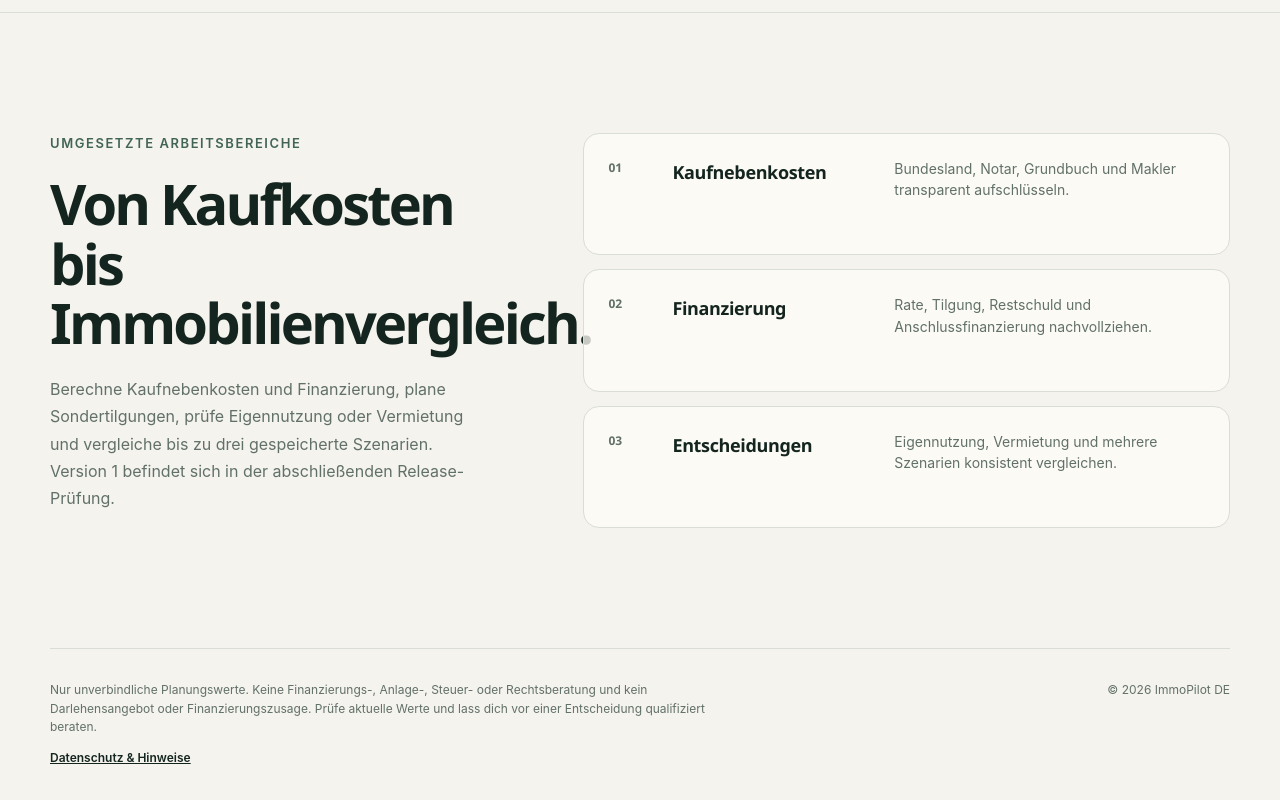
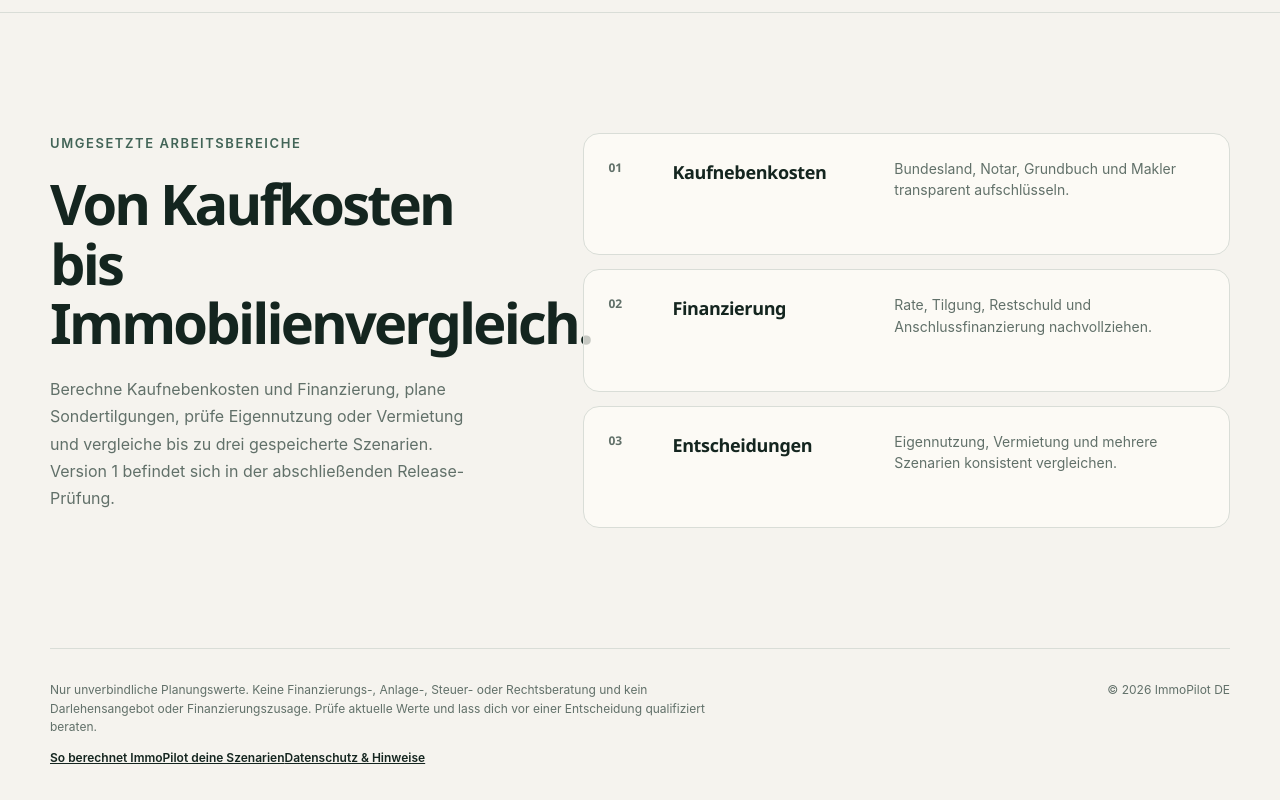
Before and after one commit to Akshat4112/immopilot-de, a React (Vite) app: page / in a window 1280 px wide. Shown: the part 1582-2382 px from the top of the page. Built offline with nearby package versions, Linux system fonts and the light colour scheme.

Commit message:
feat(PF-007.3): link source methodology from src/app/AppFooter.tsx

```diff
--- a/src/app/AppFooter.tsx
+++ b/src/app/AppFooter.tsx
@@ -8,6 +8,9 @@ export function AppFooter() {
     <footer className="site-footer">
       <div>
         <p>{t('footer.disclaimer')}</p>
+        <Link className="site-footer__notice" to="/methodology">
+          {t('methodology.page.title')}
+        </Link>
         <Link className="site-footer__notice" to="/privacy">
           {t('footer.privacyNotice')}
         </Link>
```
